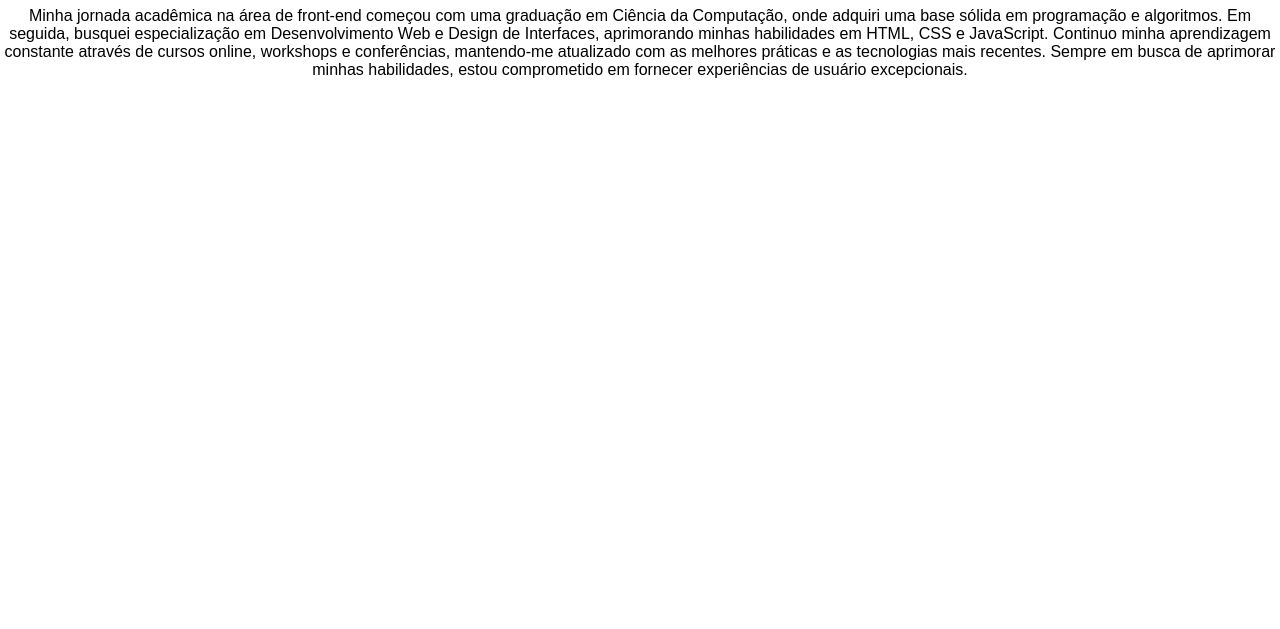
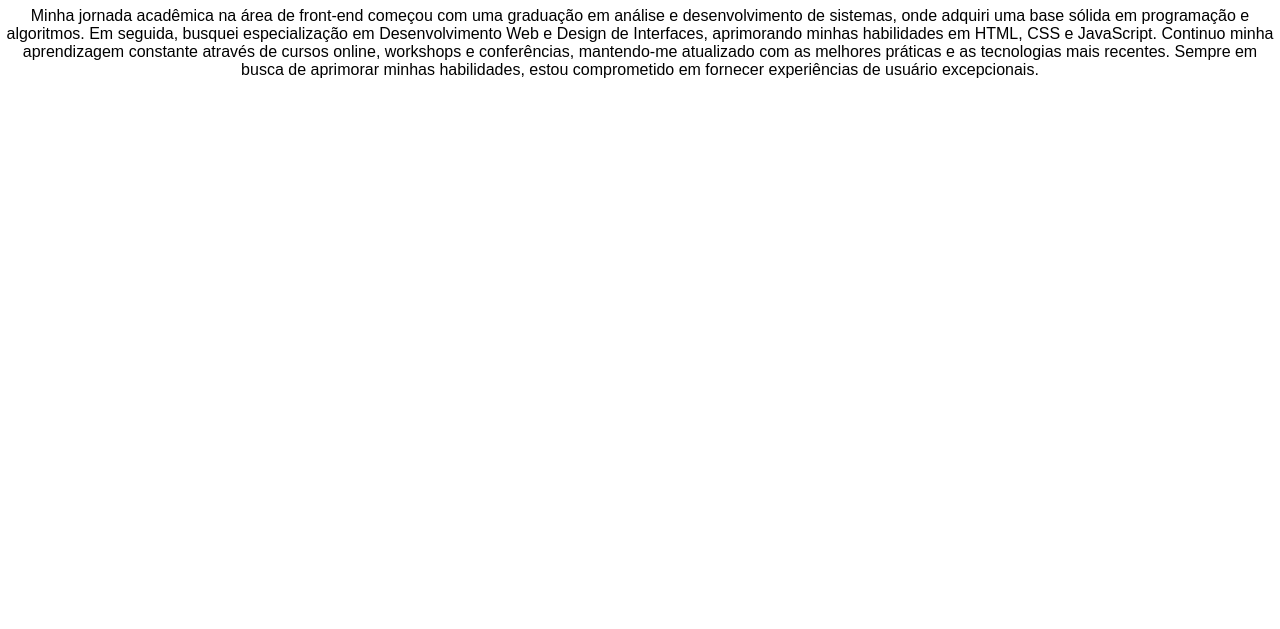
Before and after one commit to gabrielgse/-gabrielgse.github.io, a plain HTML site: page formacao.html in a window 1280 px wide. Shown: the part 171-800 px from the top of the page. Drawn offline with Linux system fonts and the light colour scheme.

Commit message:
Update formacao.html

```diff
--- a/formacao.html
+++ b/formacao.html
@@ -18,7 +18,7 @@
     </nav>
 
     <h1>Formação</h1>
-    <p>Minha jornada acadêmica na área de front-end começou com uma graduação em Ciência da Computação, onde adquiri uma base sólida em programação e algoritmos. Em seguida, busquei especialização em Desenvolvimento Web e Design de Interfaces, aprimorando minhas habilidades em HTML, CSS e JavaScript. Continuo minha aprendizagem constante através de cursos online, workshops e conferências, mantendo-me atualizado com as melhores práticas e as tecnologias mais recentes. Sempre em busca de aprimorar minhas habilidades, estou comprometido em fornecer experiências de usuário excepcionais.</p>
+    <p>Minha jornada acadêmica na área de front-end começou com uma graduação em análise e desenvolvimento de sistemas, onde adquiri uma base sólida em programação e algoritmos. Em seguida, busquei especialização em Desenvolvimento Web e Design de Interfaces, aprimorando minhas habilidades em HTML, CSS e JavaScript. Continuo minha aprendizagem constante através de cursos online, workshops e conferências, mantendo-me atualizado com as melhores práticas e as tecnologias mais recentes. Sempre em busca de aprimorar minhas habilidades, estou comprometido em fornecer experiências de usuário excepcionais.</p>
 
 </body>
 </html>
```
